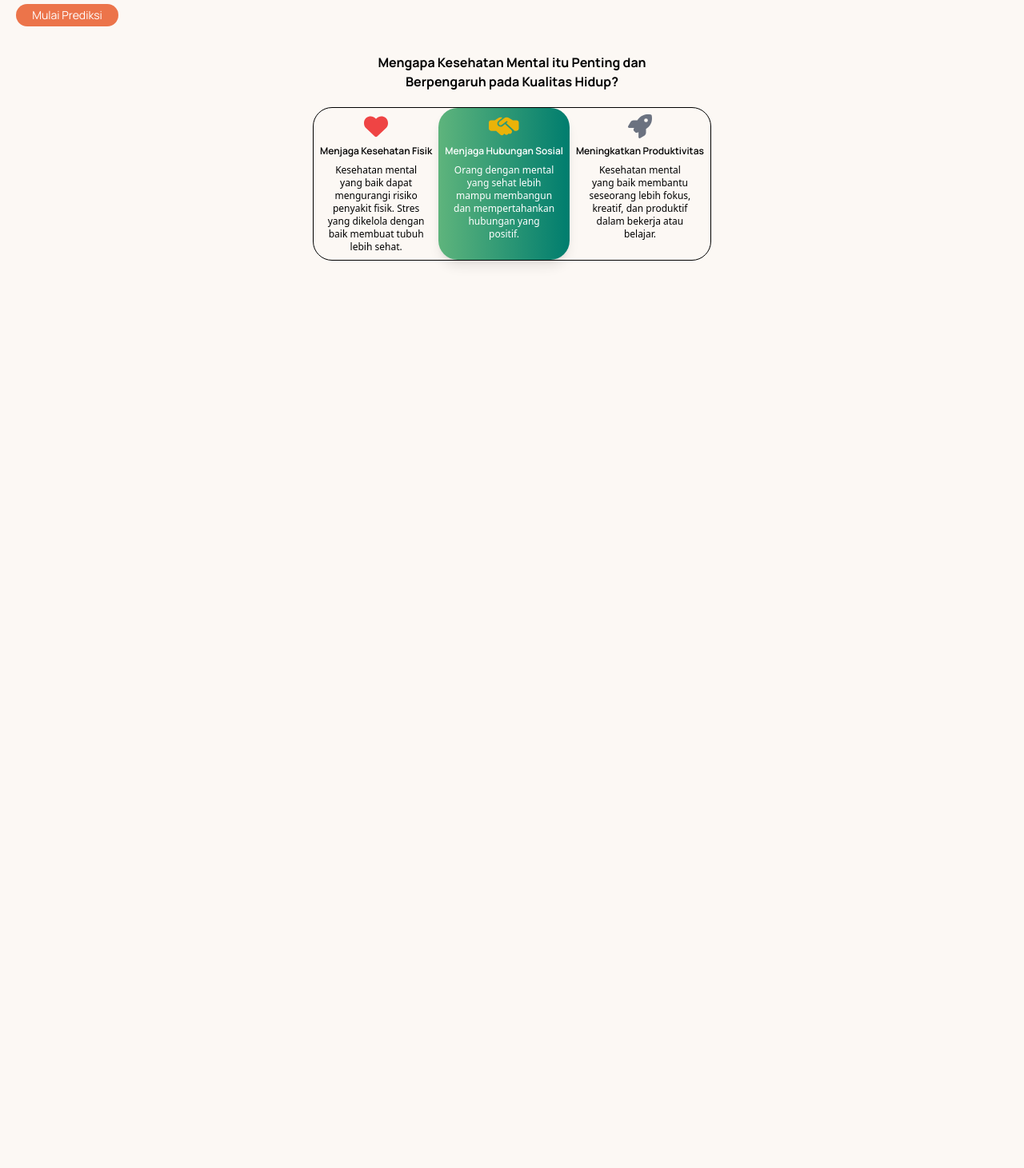
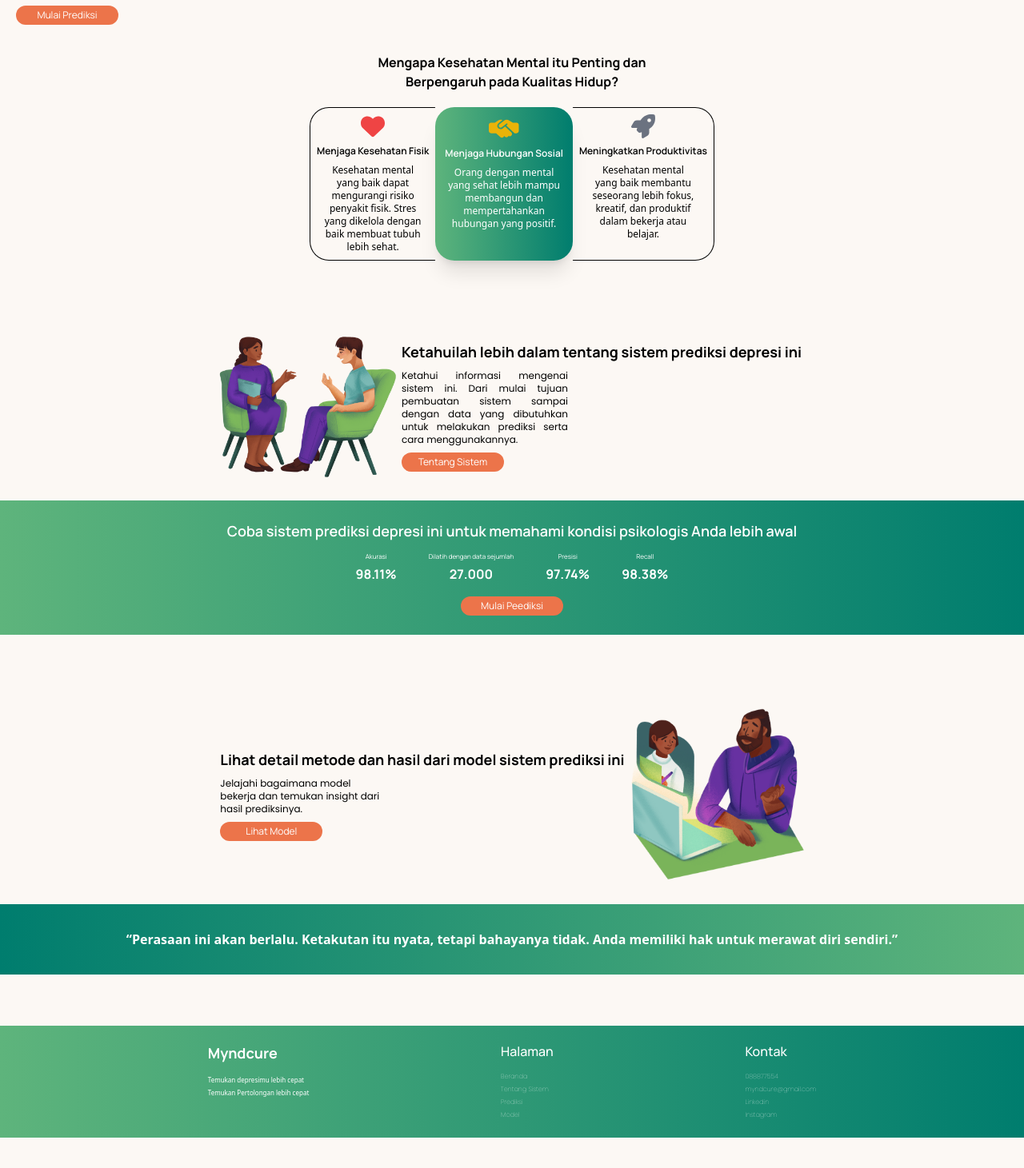
Before and after one commit to injanisgg/mhealth, a React (Vite) app in the folder frontend-react/: page / in a window 1280 px wide. Shown: the part 285-1746 px from the top of the page at 80% size. Before the commit the page ends 800 px from the top, so only its background shows below. Built offline with nearby package versions, Linux system fonts and the light colour scheme.

Commit message:
`Added new sections for About and Predict pages, updated Home page layout and content`

```diff
--- a/frontend-react/src/pages/Home.jsx
+++ b/frontend-react/src/pages/Home.jsx
@@ -3,24 +3,26 @@ import Footer from '../components/Footer';
 import headerHome from '../img/header-home.png';
 import { faHeart, faHandshakeSimple, faRocket } from '@fortawesome/free-solid-svg-icons';
 import { FontAwesomeIcon } from '@fortawesome/react-fontawesome';
+import aboutHome from '../img/about-home.png';
+import predictHome from '../img/predict-home.png';
 
 function Home() {
   return (
-    <div className='pb-0 sm:pb-16'>
+  <div className='pb-0 sm:pb-16'>
       {/* main banner */}
       <div className='w-full bg-transparent px-5 py-8 sm:px-4 sm:py-7 lg:mt-16'>
         <div className="flex flex-col gap-5 sm:gap-2 mx-5 sm:mx-1">
           <h1 className='text-xl font-main font-bold lg:hidden text-black'>Myndcure</h1>
           <div className="flex items-center">
             <div className="flex flex-col gap-5 sm:gap-2">
-              <h1 className='flex flex-col font-main text-xl sm:font-xl font-bold z-0'>
+              <h1 className='flex flex-col font-main text-xl sm:text-xl font-bold z-0'>
                 <span className='text-black'>Kesehatan Mental</span>
                 <span className='text-black'>adalah <span className='text-button'>Fondasi</span> </span>
                 <span className='text-button'>Kebahagiaan <span className='text-black'>dan</span> </span>
                 <span className='text-button'>Kesehatan</span>
               </h1>
               <p className='font-secondary text-sm sm:text-xs w-80 sm:w-52'>“Perawatan diri adalah bagaimana kamu mengambil kembali kekuatan kamu” - Lalah Delia.</p>
-              <button className='w-60 sm:w-32 py-1 text-sm text-white font-main bg-button rounded-full'>Mulai Prediksi</button>
+              <button className='w-60 sm:w-32 py-1 text-sm sm:text-xs text-white font-main bg-button rounded-full'>Mulai Prediksi</button>
             </div>
             <img src={headerHome} alt="Woman with girl" className='w-72 sm:w-60 z-10 sm:mb-10' />
           </div>
@@ -32,18 +34,18 @@ function Home() {
       <div className='flex justify-center text-center font-bold font-main'>
         <h1>Mengapa Kesehatan Mental itu Penting dan <br /> Berpengaruh pada Kualitas Hidup?</h1>
       </div>
-      <div className="relative flex border-black border rounded-3xl">
-        <div className='flex flex-col gap-2 items-center p-2'>
+      <div className="relative flex">
+        <div className='flex flex-col gap-2 items-center p-2 border-black border-y border-l rounded-l-3xl'>
           <FontAwesomeIcon icon={faHeart} className='text-5xl sm:text-3xl text-red-500'/>
           <h3 className='font-main font-semibold text-base sm:text-xs text-center'>Menjaga Kesehatan Fisik</h3>
           <p className='w-44 sm:w-32 text-sm sm:text-xs text-center'>Kesehatan mental yang baik dapat mengurangi risiko penyakit fisik. Stres yang dikelola dengan baik membuat tubuh lebih sehat.</p>
         </div>
-        <div className='relative z-0 sm:z-10 shadow-lg flex flex-col gap-2 items-center rounded-3xl p-2 bg-gradient-to-r from-light-green to-thick-green text-white'>
+        <div className='relative z-0 sm:z-10 shadow-xl flex flex-col gap-2 items-center rounded-3xl p-3 bg-gradient-to-r from-light-green to-thick-green text-white'>
           <FontAwesomeIcon icon={faHandshakeSimple} className='text-5xl sm:text-3xl text-yellow-500'/>
           <h3 className='font-main font-semibold text-base sm:text-xs text-center'>Menjaga Hubungan Sosial</h3>
-          <p className='w-44 sm:w-32 text-sm sm:text-xs text-center'>Orang dengan mental yang sehat lebih mampu membangun dan mempertahankan hubungan yang positif.</p>
+          <p className='w-44 sm:w-36 text-sm sm:text-xs text-center'>Orang dengan mental yang sehat lebih mampu membangun dan mempertahankan hubungan yang positif.</p>
         </div>
-        <div className='relative flex flex-col gap-2 items-center p-2'>
+        <div className='relative flex flex-col gap-2 items-center p-2 border-black border-y border-r rounded-r-3xl'>
           <FontAwesomeIcon icon={faRocket} className='text-5xl sm:text-3xl text-gray-500'/>
           <h3 className='font-main font-semibold text-base sm:text-xs text-center'>Meningkatkan Produktivitas</h3>
           <p className='w-44 sm:w-32 text-sm sm:text-xs text-center'>Kesehatan mental yang baik membantu seseorang lebih fokus, kreatif, dan produktif dalam bekerja atau belajar.</p>
@@ -51,8 +53,79 @@ function Home() {
       </div>
     </div>
 
-      {/* <Footer /> */}
+    {/* section for page about */}
+    <div className='w-full bg-transparent px-5 py-8 sm:px-4 sm:py-7 lg:mt-16'>
+      <div className="flex items-center justify-center">
+        <img src={aboutHome} alt="Woman with girl" className='w-72 sm:w-56' />
+        <div className="flex flex-col gap-5 sm:gap-0 mx-5 sm:mx-1">
+          <h1 className='text-base sm:text-[8px] font-bold font-main lg:hidden text-black'>Tentang Sistem</h1>
+          <div className="flex flex-col gap-5 sm:gap-2">
+            <h1 className='flex flex-col font-main text-xl sm:text-lg font-bold z-0'>
+              Ketahuilah lebih dalam tentang sistem prediksi depresi ini
+            </h1>
+            <p className='font-secondary text-sm sm:text-xs w-80 sm:w-52 text-justify'>
+              Ketahui informasi mengenai sistem ini. Dari mulai tujuan pembuatan sistem sampai dengan data yang dibutuhkan untuk melakukan prediksi serta cara menggunakannya.
+            </p>
+            <button className='w-60 sm:w-32 py-1 text-sm sm:text-xs text-white font-main bg-button rounded-full'>Tentang Sistem</button>
+          </div>
+        </div>
+      </div>
     </div>
+
+    {/* section for page predict */}
+      <div className="text-white bg-gradient-to-r from-light-green to-thick-green w-full py-5 sm:py-6">
+        <div className="flex flex-col gap-5 sm:gap-0 mx-5 sm:mx-1 justify-center items-center">
+          <p className='text-base sm:text-[8px] font-bold font-main lg:hidden'>Tentang Sistem</p>
+          <h1 className='font-main text-xl sm:text-lg font-semibold text-center mb-5 sm:mb-2'>
+          Coba sistem prediksi depresi ini untuk memahami kondisi psikologis Anda lebih awal
+          </h1>
+          <div className="flex gap-10 sm:gap-10 justify-center">
+            <div className="flex flex-col gap-2 sm:gap-0 items-center font-main">
+              <p className='text-sm sm:text-[8px]'>Akurasi</p>
+              <h3 className='text-base font-bold'>98.11%</h3>
+            </div>
+            <div className="flex flex-col gap-2 sm:gap-0 items-center font-main">
+              <p className='text-sm sm:text-[8px]'>Dilatih dengan data sejumlah</p>
+              <h3 className='text-base font-bold'>27.000</h3>
+            </div>
+            <div className="flex flex-col gap-2 sm:gap-0 items-center font-main">
+              <p className='text-sm sm:text-[8px]'>Presisi</p>
+              <h3 className='text-base font-bold'>97.74%</h3>
+            </div>
+            <div className="flex flex-col gap-2 sm:gap-0 items-center font-main">
+              <p className='text-sm sm:text-[8px]'>Recall</p>
+              <h3 className='text-base font-bold'>98.38%</h3>
+            </div>
+          </div>
+          <button className='w-60 sm:w-32 mt-0 sm:mt-4 py-1 text-sm sm:text-xs text-white font-main bg-button rounded-full'>Mulai Peediksi</button>
+        </div>
+      </div>
+
+    {/* section info page model */}
+    <div className='w-full bg-transparent px-5 py-8 sm:px-4 sm:py-7 lg:mt-16'>
+      <div className="flex items-center justify-center">
+        <div className="flex flex-col gap-5 sm:gap-0 mx-5 sm:mx-1">
+          <h1 className='text-base sm:text-[8px] font-bold font-main lg:hidden text-black'>Model</h1>
+          <div className="flex flex-col gap-5 sm:gap-2">
+            <h1 className='flex flex-col font-main text-xl sm:text-lg font-bold'>
+              Lihat detail metode dan hasil dari model sistem prediksi ini
+            </h1>
+            <p className='font-secondary text-sm sm:text-xs w-80 sm:w-52'>Jelajahi bagaimana model bekerja dan temukan insight dari hasil prediksinya.</p>
+            <button className='w-60 sm:w-32 py-1 text-sm sm:text-xs text-white font-main bg-button rounded-full'>Lihat Model</button>
+          </div>
+        </div>
+        <img src={predictHome} alt="Woman with girl" className='w-72 sm:w-56' />
+      </div>
+    </div>
+
+    {/* quotes */}
+    <div className="bg-gradient-to-r from-thick-green to-light-green w-full p-8  text-white font-bold text-center mb-20 sm:mb-16">
+    “Perasaan ini akan berlalu. Ketakutan itu nyata, tetapi bahayanya tidak.
+      Anda memiliki hak untuk merawat diri sendiri.”
+    </div>
+
+    <Footer />
+  </div>
   )
 }
 
```
Also changed, not shown: frontend-react/src/img/about-home.png, frontend-react/src/img/predict-home.png.
